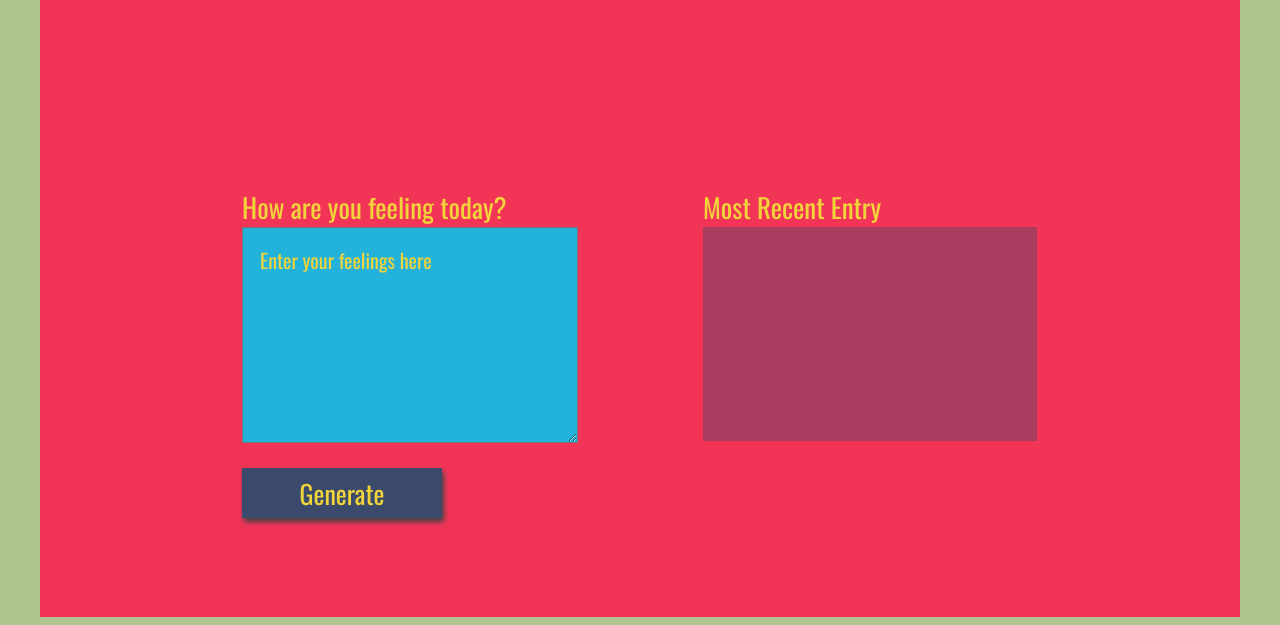
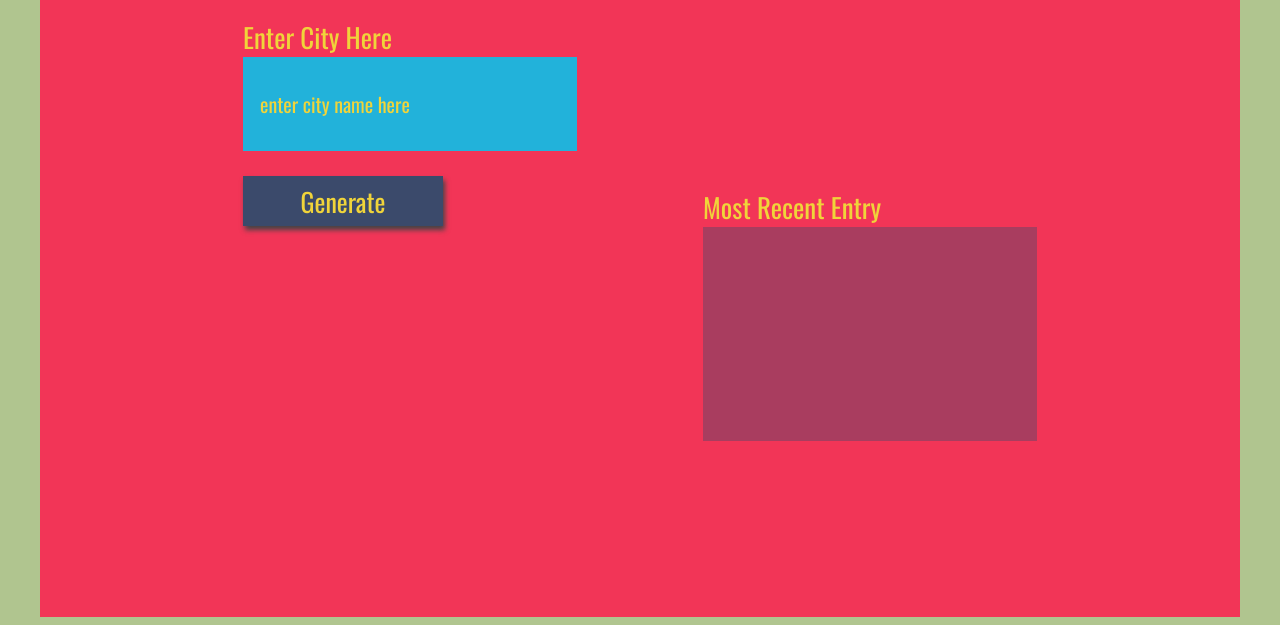
Before and after one commit to JanaBobulis/Travel-App, a website built with webpack: page src/client/views/index.html in a window 1280 px wide. Shown: the part 181-806 px from the top of the page. Built offline with nearby package versions, Linux system fonts and the light colour scheme; a web font is replaced by a local one.

Commit message:
temperature entry holder divs

```diff
--- a/src/client/views/index.html
+++ b/src/client/views/index.html
@@ -16,9 +16,9 @@
     <label for="city">Enter Zipcode here</label>
     <input type="text" id="city" placeholder="enter ciy name here">
   </div>
-  <div class ="holder feel">
-    <label for="feelings">How are you feeling today?</label>
-    <textarea class= "myInput" id="feelings" placeholder="Enter your feelings here"></textarea>
+  <div class ="holder city">
+    <label for="city">Enter City Here</label>
+   <input type="text" id="city" placeholder="enter city name here">
     <button id="generate" type = "submit"> Generate </button>
   </div>
   <div class ="response">
@@ -29,6 +29,8 @@
     <div id = "latitude"></div>
     <div id = "placename"></div>
     <div id = "date"></div>
+    <div id = "min-temp"></div>
+    <div id = "high-temp"></div>
   </div>
   </div>
   </div>
```
